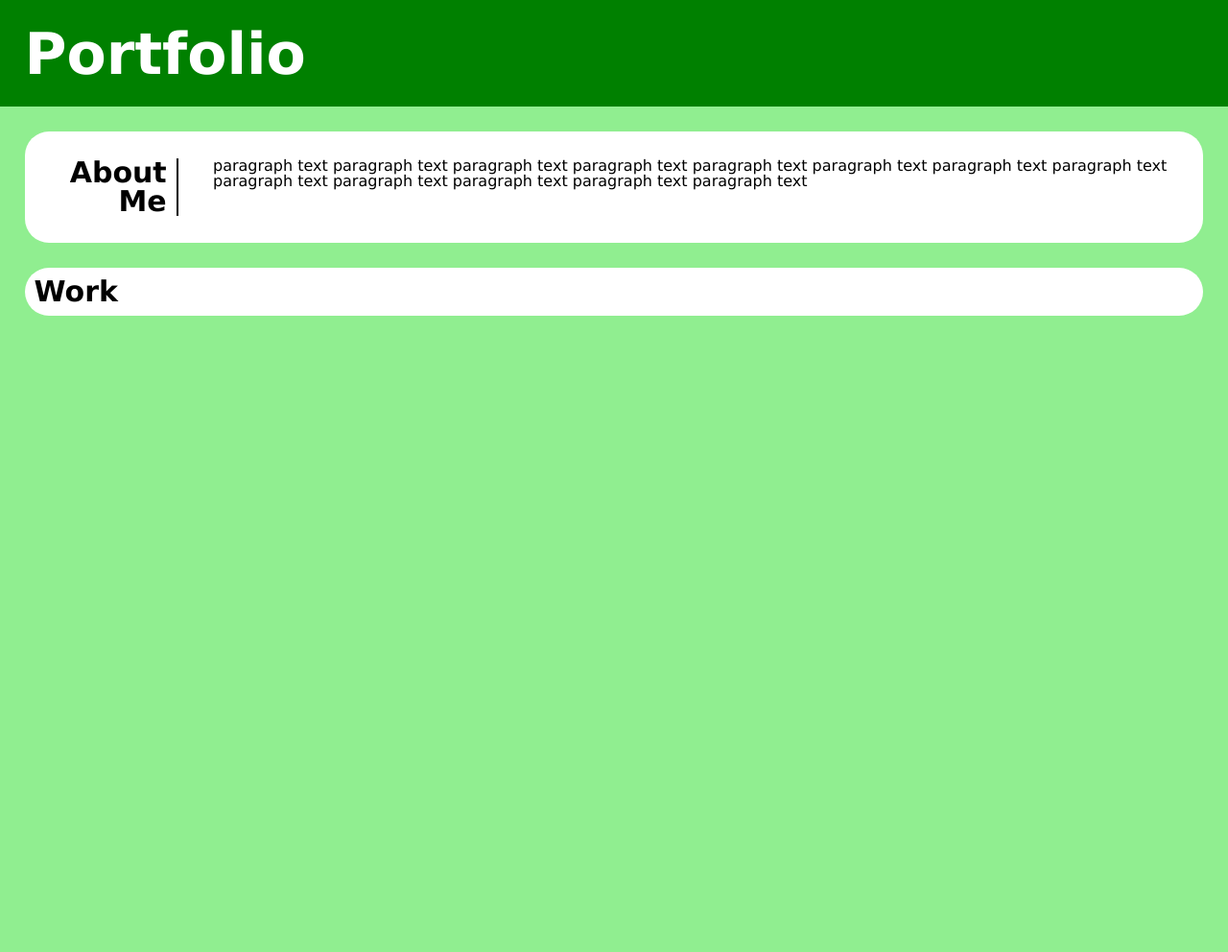
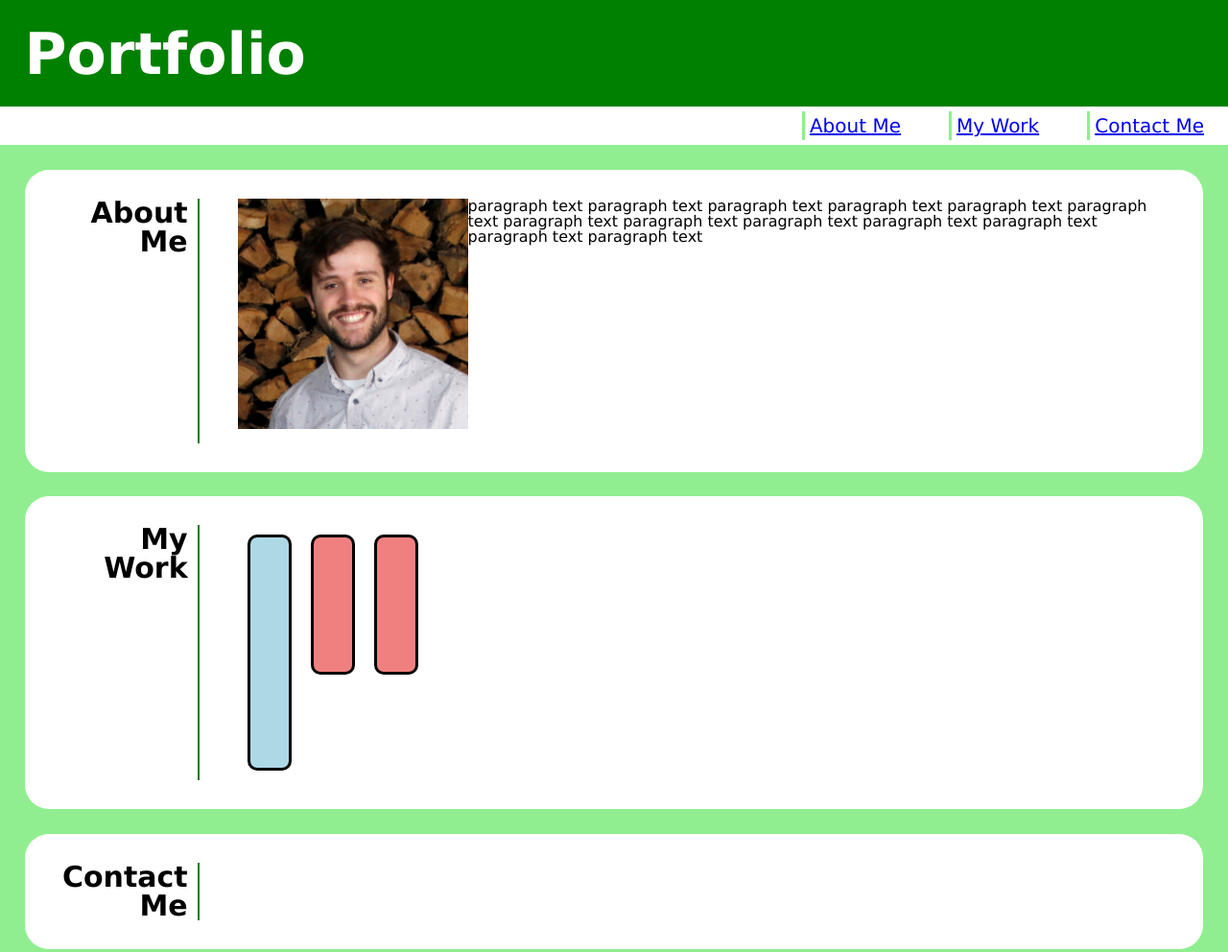
Before and after one commit to joshmusto/02-portfolio, a plain HTML site: page index.html in a window 1280 px wide. Shown: the whole page at 96% size. Before the commit the page ends 800 px from the top, so only its background shows below. Drawn offline with Linux system fonts and the light colour scheme.

Commit message:
second pass

```diff
--- a/assets/style.css
+++ b/assets/style.css
@@ -1,5 +1,5 @@
 *{
-    font-family:Verdana, Geneva, Tahoma, sans-serif;
+    font-family: Verdana, Geneva, Tahoma, sans-serif;
 }
 
 header{
@@ -15,6 +15,26 @@ h1{
 }
 h2{
     font-size: 30px;
+}
+
+.nav{
+    display: flex;
+    padding-right: 20px;
+    justify-content: right;
+    background-color: white;
+}
+.navButton{
+    display: inline-block;
+    margin-left: 40px;
+    margin-top: 5px;
+    margin-bottom: 5px;
+    font-size: 20px;
+    padding: 5px;
+    border-left: solid;
+    border-left-color: lightgreen;
+}
+.navButton:hover{
+    color: blue;
 }
 
 .banner{
@@ -36,27 +56,64 @@ body{
     padding: 10px;
     margin: 2%;
 }
-@media (max-width: 600px){
-    .article{
-        flex-direction: column;
-    }
-}
+
 
 .sidebar, .card{
-    margin: 1.5%;
+    margin: 20px;
 }
 
 .sidebar{
     align-self: auto;
-    width: 120px;
+    width: 140px;
     text-align: right;
     padding-right: 10px;
     border-right: solid;
     border-right-width: 2px;
-    border-right-color: black;
+    border-right-color: green;
     flex-shrink: 0;
 }
 
 .card{
+    display: flex;
+}
+.card img{
+    width: 15em;
+    height: 15em;
+    margin-left: auto;
+    margin-right: auto;
+    margin-bottom: 15px;
+}
+.card p{
 
 }
+
+#workCardMain, .workCard{
+    margin: 10px;
+    padding: 20px;
+    border: solid;
+    border-color: black;
+    border-radius: 10px;
+
+}
+#workCardMain{
+    height: 200px;
+    width: 100%;
+    background-color: lightblue;
+}
+.workCard{
+    height: 100px;
+    width: 50%;
+    background-color: lightcoral;
+}
+
+@media (max-width: 500px){
+    .article{
+        flex-direction: column;
+    }
+    .sidebar{
+       /*Change width and remove right border for cleaner article heading*/
+       width: 240px;
+       text-align: left;
+       border-right: none;
+    }
+}
--- a/index.html
+++ b/index.html
@@ -16,21 +16,58 @@
             <h1>Portfolio</h1>
         </header>
 
+        <section class="nav">
+            <ul>
+                <li class="navButton">
+                    <a href="#aboutMe">About Me</a>
+                </li>
+                <li class="navButton">
+                    <a href="#myWork">My Work</a>
+                </li>
+                <li class="navButton">
+                    <a href="#contactMe">Contact Me</a>
+                </li>
+            </ul>
+        </section>
+
         <!-- <section class="banner">
             <img src="./assets/images/bannerMatrix.jpg">
         </section> -->
 
-        <section class="article">
+        <section class="article" id="aboutMe">
             <section class="sidebar">
                 <h2>About Me</h2>
             </section>
             <section class="card">
+                <img src="./assets/images/headshot.jpg">
                 <p>paragraph text paragraph text paragraph text paragraph text paragraph text paragraph text paragraph text paragraph text paragraph text paragraph text paragraph text paragraph text paragraph text</p>
             </section>
         </section>
 
-        <section class="article">
-            <h2>Work</h2>
+        <section class="article" id="myWork">
+            <section class="sidebar">
+                <h2>My Work</h2>
+            </section>
+            <section class="card">
+                <section id="workCardMain">
+
+                </section>
+                <section class="workCard">
+
+                </section>
+                <section class="workCard">
+
+                </section>
+            </section>
+        </section>
+
+        <section class="article" id="contactMe">
+            <section class="sidebar">
+                <h2>Contact Me</h2>
+            </section>
+            <section class="card">
+
+            </section>
         </section>
 
     </body>
```
Also changed, not shown: assets/images/headshot.jpg (added).
